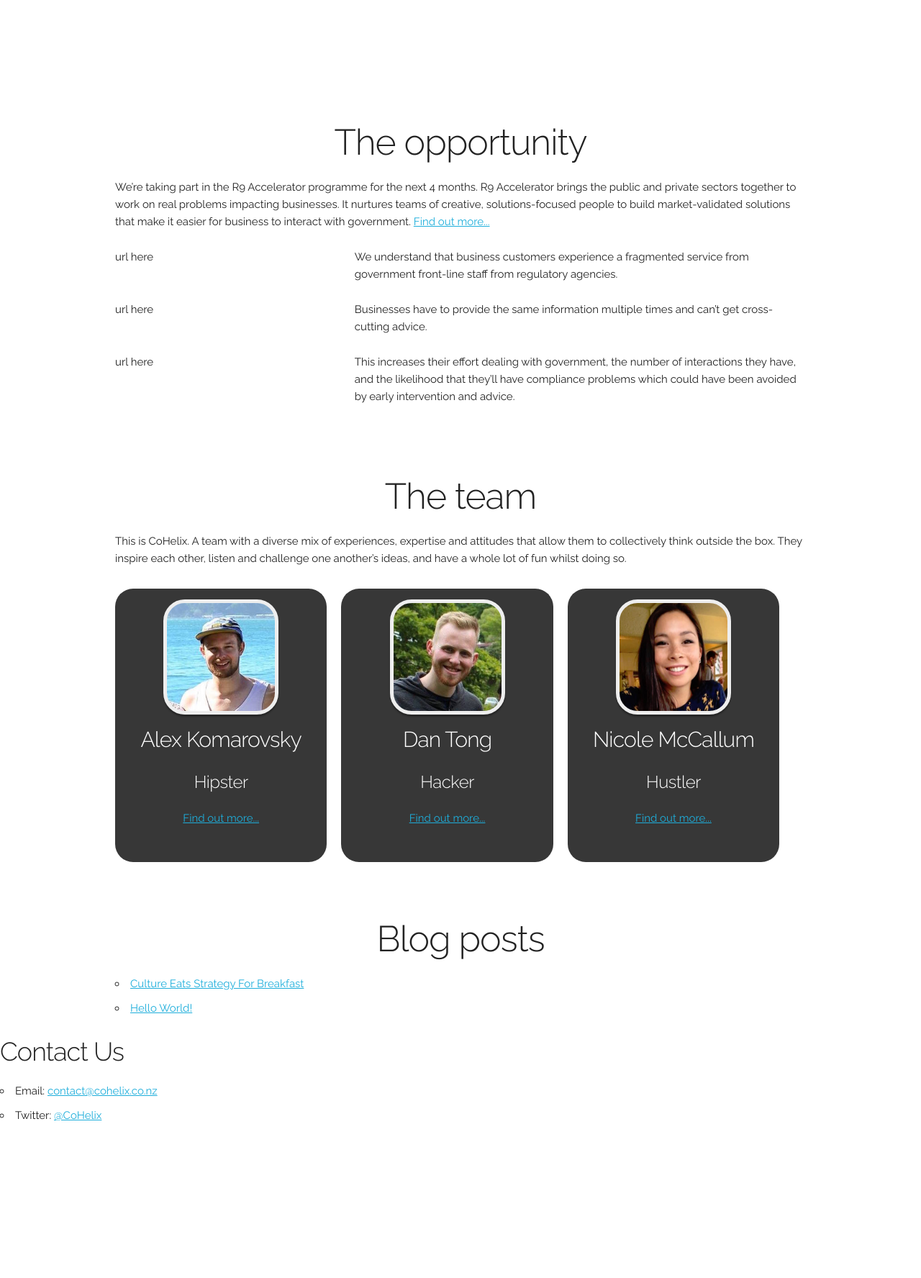
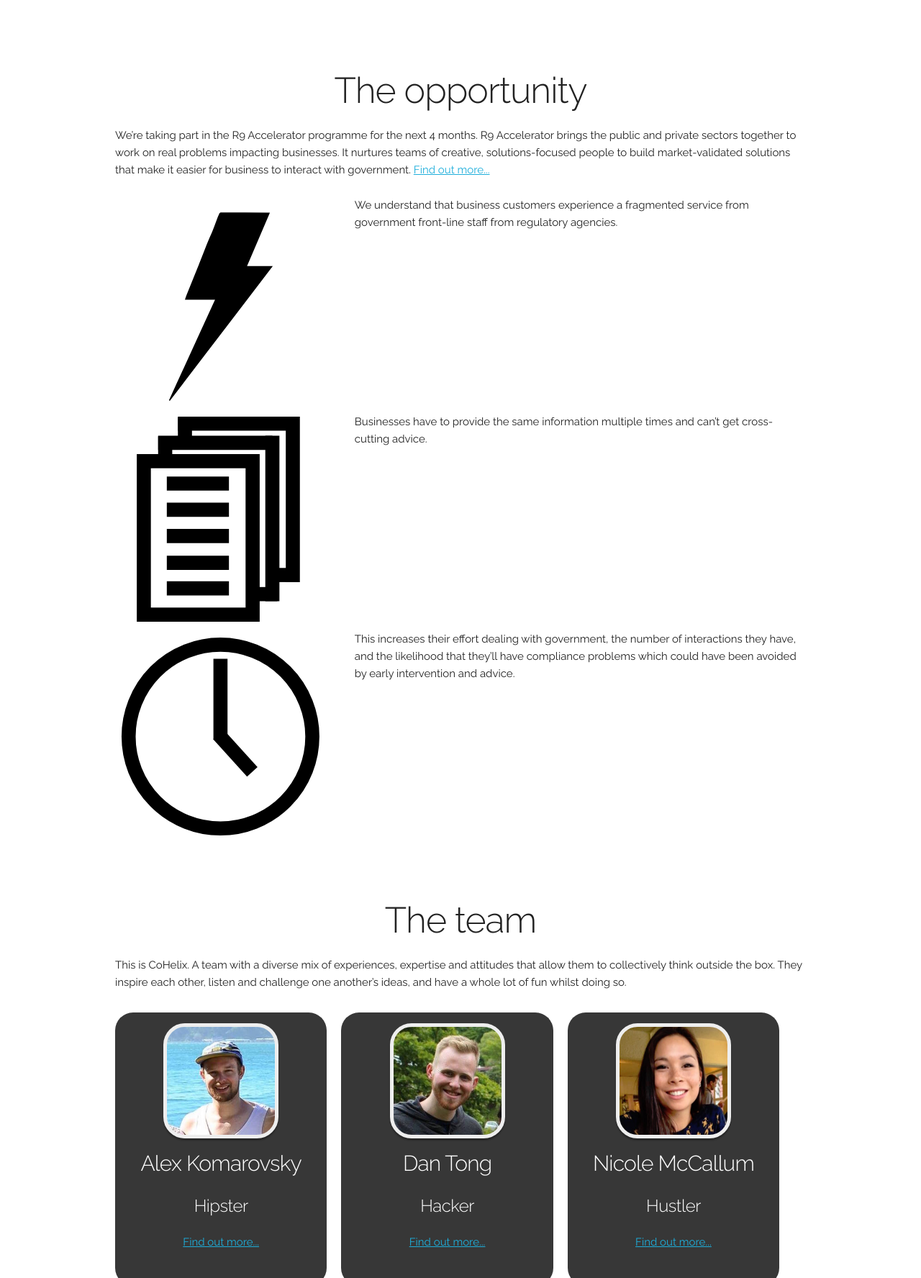
Before and after one commit to dwtong/cohelix.co.nz, a Jekyll site: the page built from index.html, in a window 1280 px wide, cut to the strip 904-2680 px from the top of the page. Shown: the whole strip at 72% size. Built offline with Jekyll 4.4.1, drawn with Linux system fonts in a browser that asks for light colours; nearby versions of some CDN libraries; before the commit the page ends 2491 px from its top, so only the background shows below that.

Commit message:
Add opportunity graphics

```diff
--- a/_data/opportunity.yml
+++ b/_data/opportunity.yml
@@ -1,15 +1,18 @@
 ---
 
 - title: fragmented
-  img: url here
+  img: lightning.svg
+  img_alt: lightning
   description: We understand that business customers experience a fragmented service from government front-line staff from regulatory agencies.
 
 - title: duplication
-  img: url here
+  img: docs.svg
+  img_alt: docs
   description: Businesses have to provide the same information multiple times and can’t get cross-cutting advice.
 
 - title: effort
-  img: url here
+  img: clock.svg
+  img_alt: clock
   description: This increases their effort dealing with government, the number of interactions they have, and the likelihood that they’ll have compliance problems which could have been avoided by early intervention and advice.
 
 ---
--- a/_includes/what.html
+++ b/_includes/what.html
@@ -13,7 +13,7 @@
 {% for item in site.data.opportunity %}
 <div class="row">
   <div class="four columns">
-    <p>{{ item.img }}</p>
+    <img src="/images/{{ item.img }}" alt="{{ item.img_alt }}" />
   </div>
   <div class="eight columns">
     <p>{{ item.description }}</p>
--- a/css/main.scss
+++ b/css/main.scss
@@ -15,6 +15,29 @@
 
 .container {
   margin-top: $nav-height + 20px;
+}
+
+// ----- Section ---------------------------------------------------------------
+
+section {
+  margin-top: 8vh;
+
+  h1 {
+    text-align: center;
+  }
+}
+
+// ----- Footer ----------------------------------------------------------------
+
+footer {
+  border-top: solid 1px rgb(208, 208, 208);
+  background-color: rgb(208, 208, 208);
+  padding-top: 25px;
+  padding-left: 25px;
+
+  ul {
+    list-style: none;
+  }
 }
 
 // ----- Navigation ------------------------------------------------------------
@@ -116,16 +139,6 @@
   }
 }
 
-// ----- Section ---------------------------------------------------------------
-
-section {
-  padding-top: 8vh;
-
-  h1 {
-    text-align: center;
-  }
-}
-
 // ----- Team Profile ----------------------------------------------------------
 
 .profile {
```
Also changed, not shown: images/clock.svg (added), images/docs.svg (added), images/lightning.svg (added).
